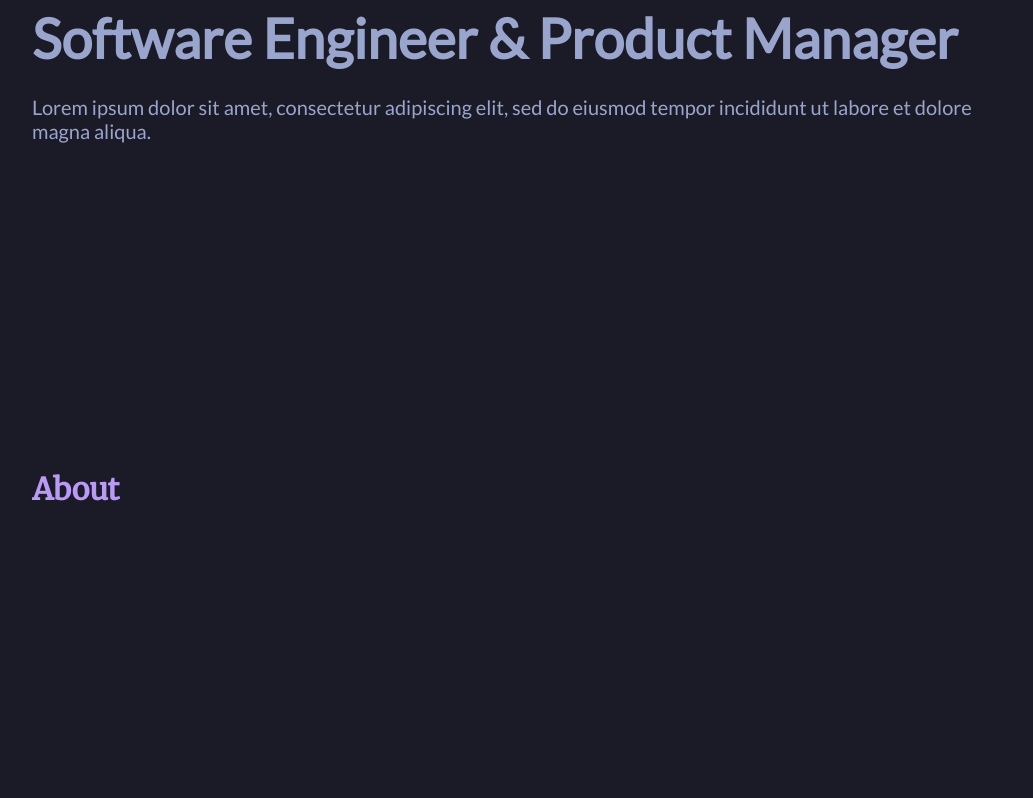
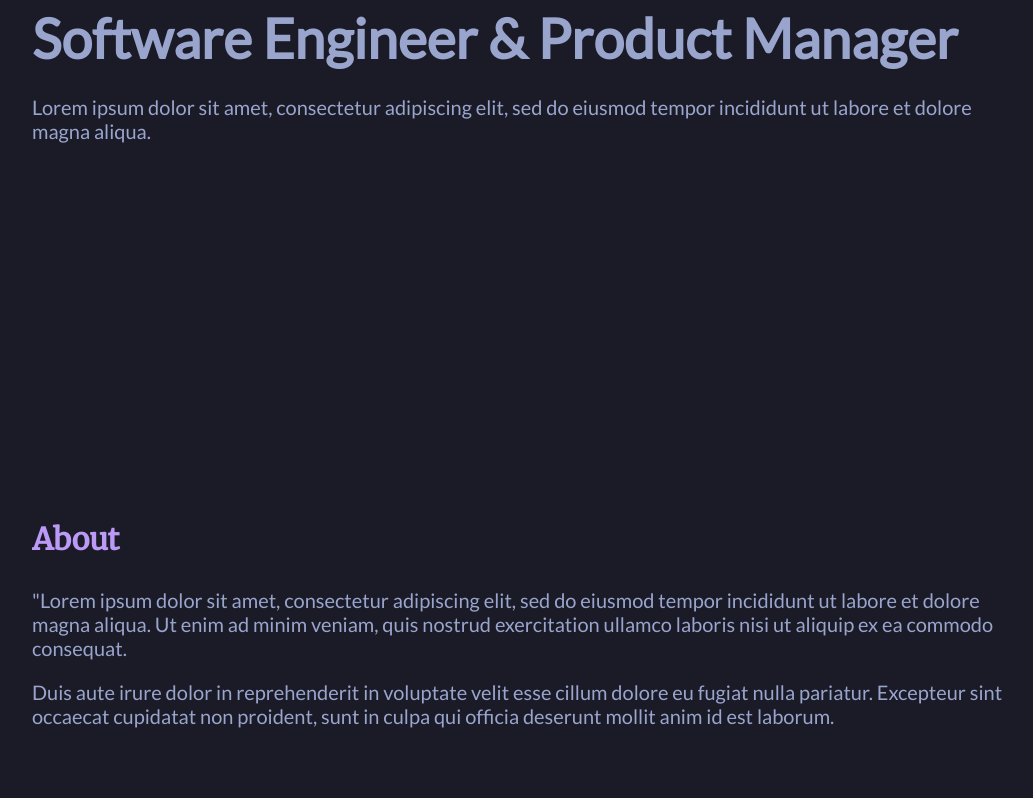
Before and after one commit to spencercoleman/portfolio-v1, a Gatsby site: page / in a window 1280 px wide. Shown: the part 360-1158 px from the top of the page, without its empty margins (108-1141 px from the left). Before the commit the page ends 898 px from the top, so only its background shows below. Built offline with nearby package versions, Linux system fonts and the light colour scheme; Gatsby itself is replaced by a stand-in of ours.

Commit message:
Add About structure and placeholder content

```diff
--- a/src/components/About.js
+++ b/src/components/About.js
@@ -2,13 +2,21 @@
 import styled from "styled-components";
 
 const AboutSection = styled.section`
-
 `;
 
 const About = () => {
     return (
         <AboutSection>
             <h3>About</h3>
+            <p>
+                "Lorem ipsum dolor sit amet, consectetur adipiscing elit, sed do eiusmod tempor
+                incididunt ut labore et dolore magna aliqua. Ut enim ad minim veniam,
+                quis nostrud exercitation ullamco laboris nisi ut aliquip ex ea commodo consequat.
+            </p>
+            <p>
+                Duis aute irure dolor in reprehenderit in voluptate velit esse cillum dolore eu fugiat nulla pariatur.
+                Excepteur sint occaecat cupidatat non proident, sunt in culpa qui officia deserunt mollit anim id est laborum.
+            </p>
         </AboutSection>
     );
 }
--- a/src/styles/GlobalStyle.js
+++ b/src/styles/GlobalStyle.js
@@ -32,6 +32,7 @@
     section {
         max-width: 1000px;
         margin: 0 auto;
+        padding: 50px 0;
     }
 
     main {
```
